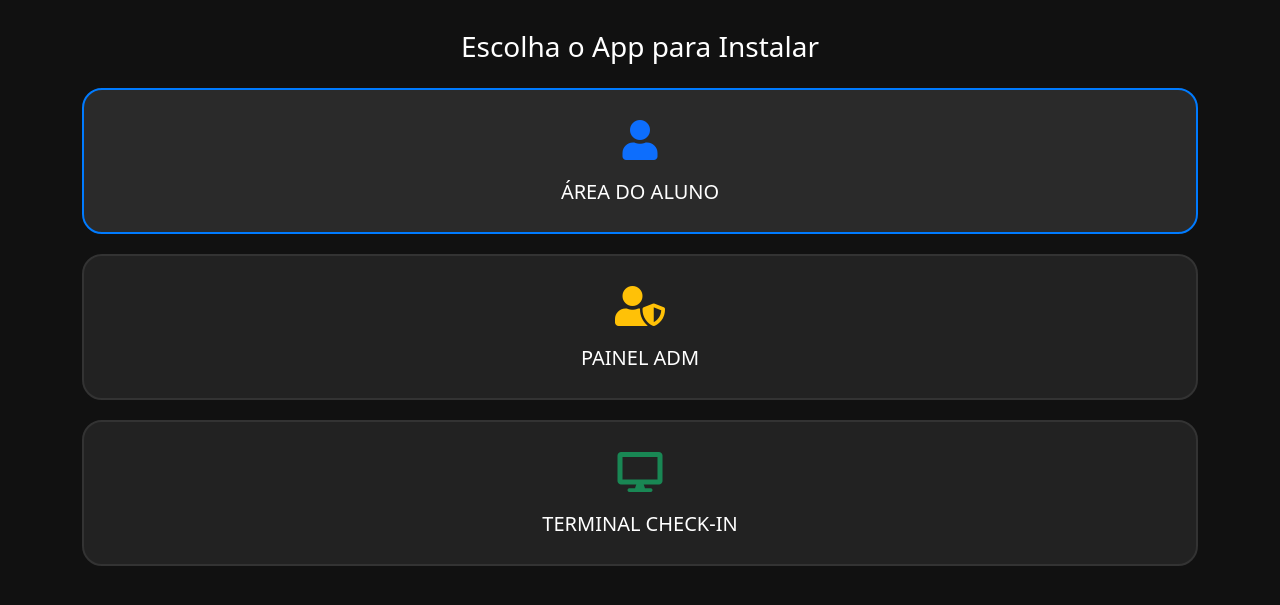
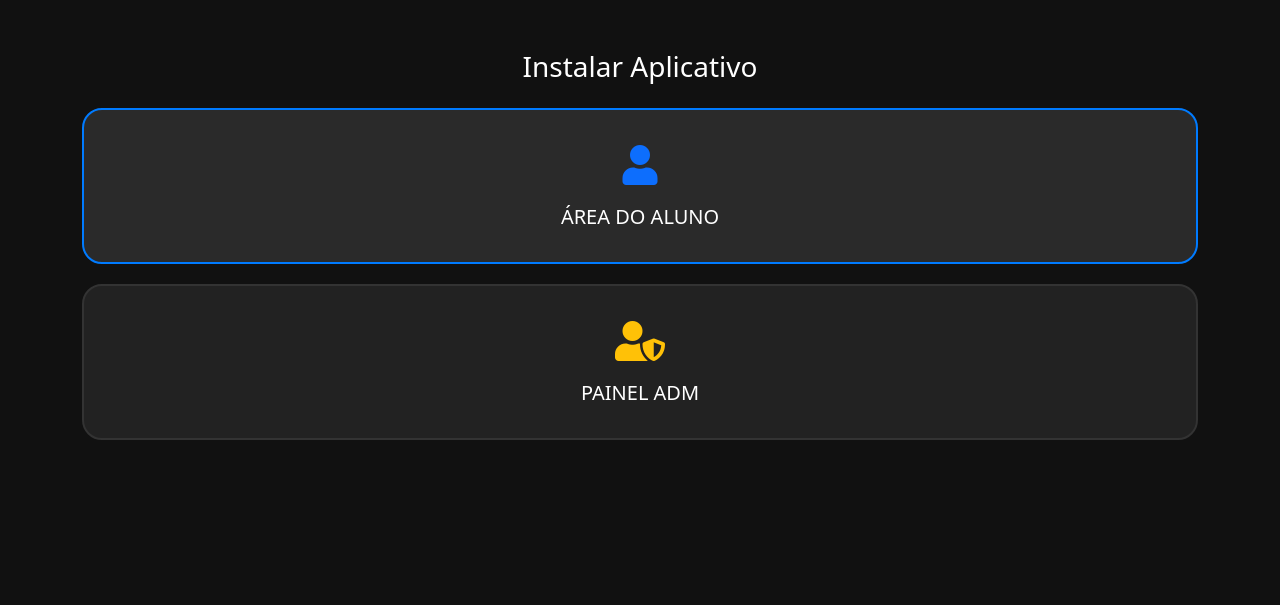
Before and after one commit to marlonrbanf-oss/sistema, a PHP site: page /apps.php in a window 1280 px wide. Shown: the top 605 px of the page. Run offline with PHP 8.4, Linux system fonts and the light colour scheme; some libraries are stand-ins or nearby versions.

```diff
--- a/apps.php
+++ b/apps.php
@@ -7,28 +7,22 @@
     <title>Instalador Nova Arte BJJ</title>
     <link rel="stylesheet" href="css/bootstrap.css">
     <link rel="stylesheet" href="https://use.fontawesome.com/releases/v5.15.4/css/all.css">
-
     <link id="manifest-link" rel="manifest" href="manifest_aluno.json">
-
     <style>
         body {
             background: #111;
             color: white;
-            padding-top: 30px;
+            padding-top: 50px;
         }
 
         .card-app {
             background: #222;
             border: 2px solid #333;
             border-radius: 20px;
-            padding: 20px;
+            padding: 25px;
             transition: 0.3s;
             cursor: pointer;
             margin-bottom: 20px;
-        }
-
-        .card-app:active {
-            transform: scale(0.95);
         }
 
         .selected {
@@ -50,10 +44,8 @@
 </head>
 
 <body>
-
     <div class="container text-center">
-        <h3 class="font-weight-bold mb-4">Escolha o App para Instalar</h3>
-
+        <h3 class="font-weight-bold mb-4">Instalar Aplicativo</h3>
         <div class="row">
             <div class="col-12">
                 <div class="card-app selected" onclick="mudarApp('manifest_aluno.json', this)">
@@ -67,21 +59,12 @@
                     <h5>PAINEL ADM</h5>
                 </div>
             </div>
-            <div class="col-12">
-                <div class="card-app" onclick="mudarApp('manifest_terminal.json', this)">
-                    <div class="icon-box text-success"><i class="fas fa-desktop"></i></div>
-                    <h5>TERMINAL CHECK-IN</h5>
-                </div>
-            </div>
         </div>
-
-        <button id="install-btn" class="btn btn-primary btn-lg btn-block mt-4">INSTALAR AGORA</button>
+        <button id="install-btn" class="btn btn-primary btn-lg btn-block mt-4 shadow">INSTALAR SELECIONADO</button>
     </div>
-
     <script>
         let deferredPrompt;
         const btn = document.getElementById('install-btn');
-
         window.addEventListener('beforeinstallprompt', (e) => {
             e.preventDefault();
             deferredPrompt = e;
@@ -93,18 +76,14 @@
             elem.classList.add('selected');
             document.getElementById('manifest-link').setAttribute('href', manifest);
         }
-
         btn.addEventListener('click', async () => {
             if (deferredPrompt) {
                 deferredPrompt.prompt();
-                const {
-                    outcome
-                } = await deferredPrompt.userChoice;
+                await deferredPrompt.userChoice;
                 deferredPrompt = null;
                 btn.style.display = 'none';
             }
         });
-
         if ('serviceWorker' in navigator) {
             navigator.serviceWorker.register('sw.js');
         }
```
